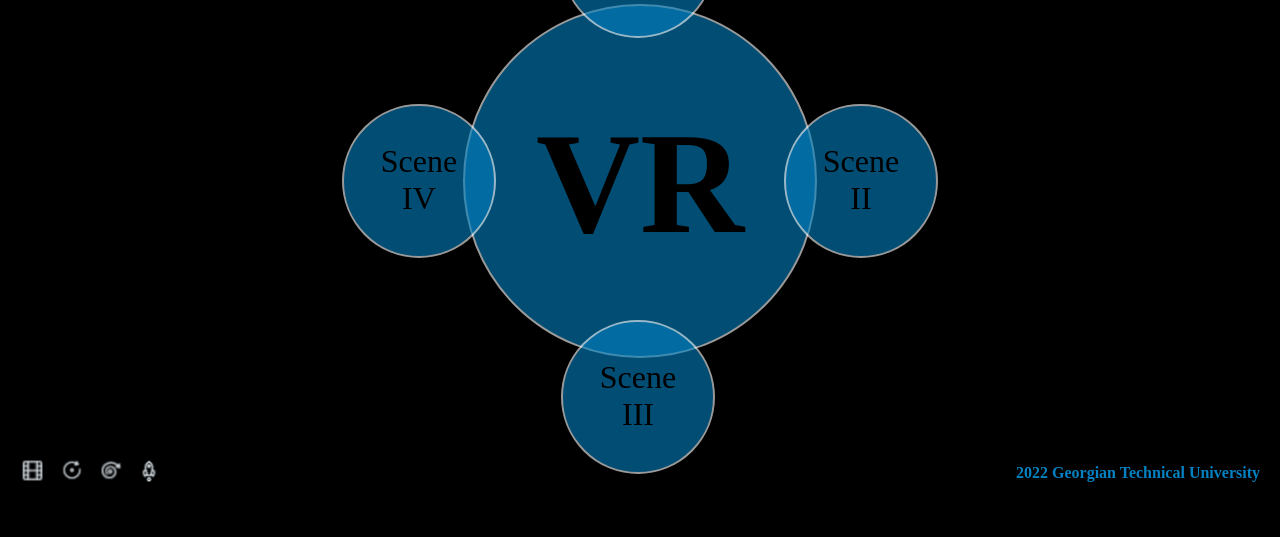
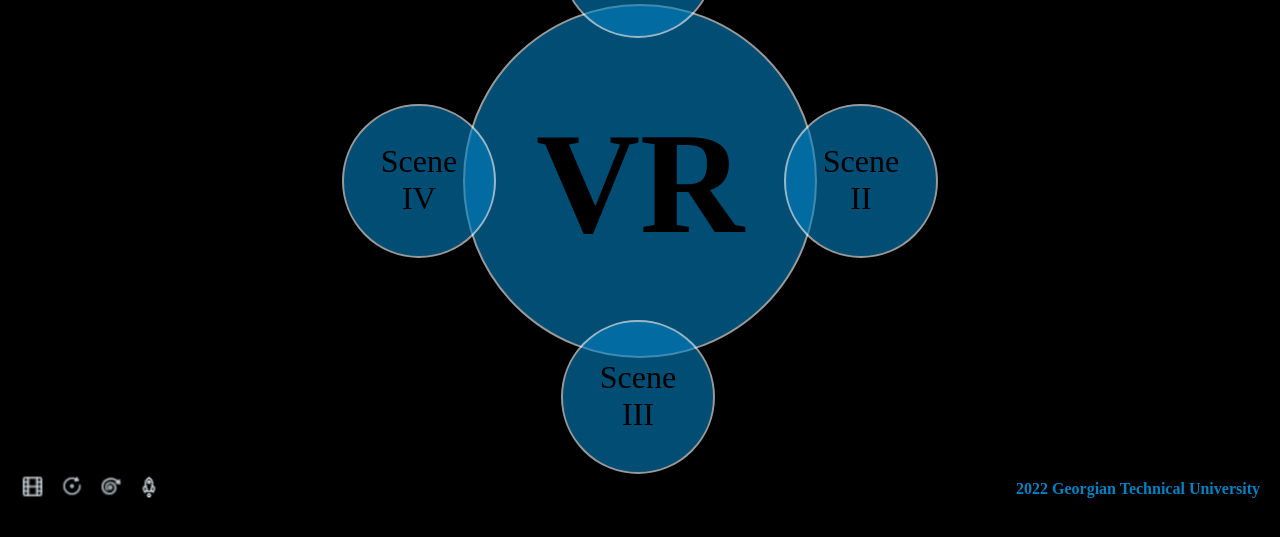
Before and after one commit to mariamnozadze/test-04, a plain HTML site: page index.html in a window 1280 px wide. Shown: the part 163-700 px from the top of the page. Drawn offline with Linux system fonts and the light colour scheme.

Commit message:
Update Readme
Fixed footer positioning

```diff
--- a/style.css
+++ b/style.css
@@ -89,7 +89,7 @@ h1 {
   flex-direction: row;
   justify-content: space-between;
   align-items: center;
-  transform: translateY(100px);
+  transform: translateY(116px);
 }
 
 .footer .icons,
```
